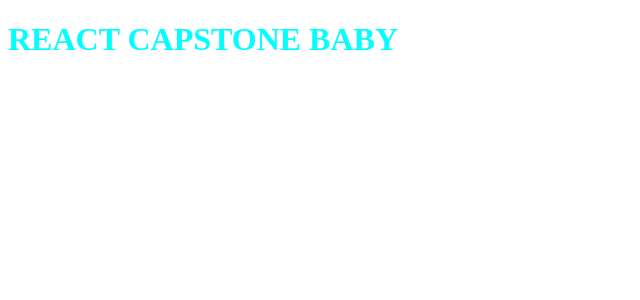
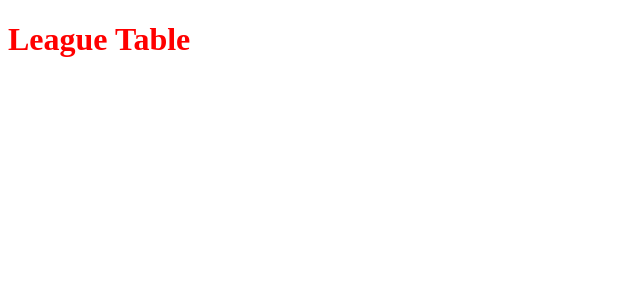
Before and after one commit to Moreneecoder/liga-primero, a React (Create React App) app: page / in a window 1280 px wide. Shown: the top 300 px of the page, without its empty margins (0-640 px from the left). Built offline with nearby package versions, Linux system fonts and the light colour scheme.

Commit message:
Setup routing for components

```diff
--- a/src/components/App.js
+++ b/src/components/App.js
@@ -1,7 +1,17 @@
+import { BrowserRouter, Routes, Route } from 'react-router-dom';
+// import NavBar from '../components/NavBar';
+import Standings from './Standings';
+import Team from './Team';
+
 const App = () => (
-  <div className="App">
-    <h1>REACT CAPSTONE BABY</h1>
-  </div>
+  <BrowserRouter>
+    <div className="App">
+      <Routes>
+        <Route path="/" element={<Standings />} />
+        <Route path="/team" element={<Team />} />
+      </Routes>
+    </div>
+  </BrowserRouter>
 );
 
 export default App;
--- a/src/components/Standings.js
+++ b/src/components/Standings.js
@@ -1,6 +1,6 @@
 const Standings = () => (
   <div className="Standings">
-    <h1>League Table</h1>
+    <h1 style={{ color: 'red' }}>League Table</h1>
   </div>
 );
 
```
